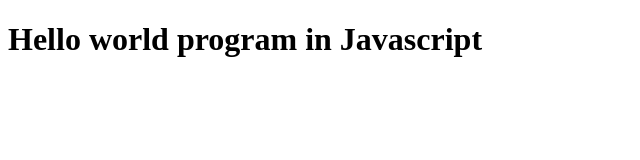
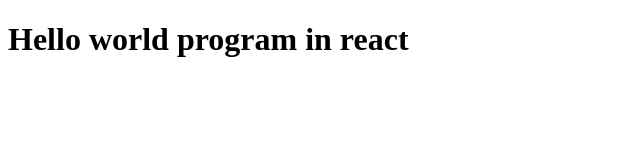
Before and after one commit to Ektakanojia/NamasteReactJs, a plain HTML site: page Episode1/index.html in a window 1280 px wide. Shown: the whole page, without its empty margins (0-640 px from the left). Drawn offline with nearby package versions, Linux system fonts and the light colour scheme.

Commit message:
Reacthelloworldprogram

```diff
--- /dev/null
+++ b/Episode1/App.js
@@ -0,0 +1,4 @@
+
+const heading = React.createElement("h1",{id:"heading"},"Hello world program in react");
+const root = ReactDOM.createRoot(document.getElementById("root"));
+root.render(heading);
--- a/Episode1/index.html
+++ b/Episode1/index.html
@@ -8,12 +8,17 @@
 <body>
     <!-- <h1>Hello world ! simple HTML program</h1> -->
      <div id="root"></div>
-    <script>
+     <script crossorigin src="https://unpkg.com/react@18/umd/react.development.js"></script>
+     <script crossorigin src="https://unpkg.com/react-dom@18/umd/react-dom.development.js"></script>
+    <!-- <script src="./App.js">
        //so we will see how we can write the simple hello world program in javscript
-       const heading = document.createElement("h1");
-       heading.innerHTML= "Hello world program in Javascript";
-       const root = document.getElementById("root");
-       root.appendChild(heading)
+    //    const heading = document.createElement("h1");
+    //    heading.innerHTML= "Hello world program in Javascript";
+    //    const root = document.getElementById("root");
+    //    root.appendChild(heading)
+    </script> -->
+    <script src="App.js">
     </script>
+
 </body>
 </html>
```
